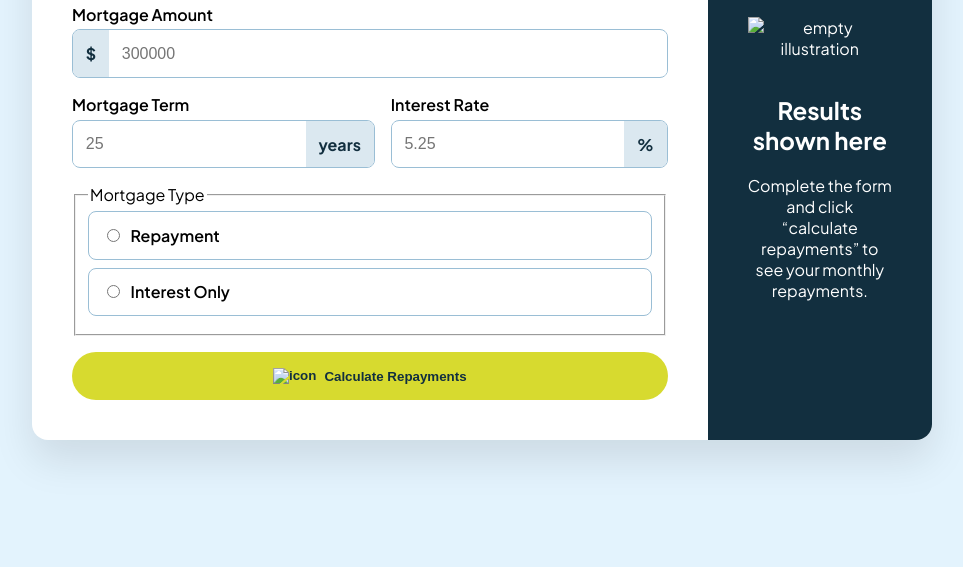
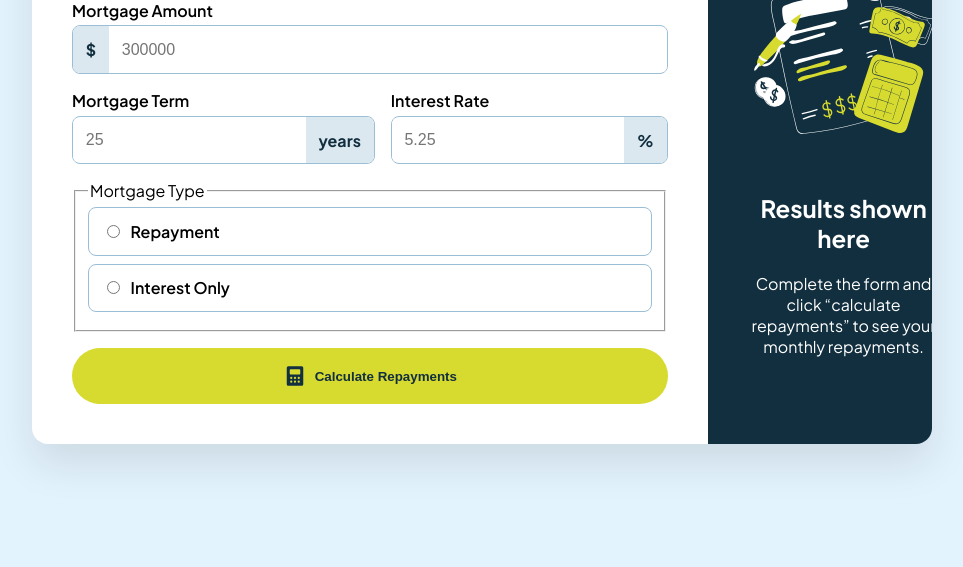
Before and after one commit to jessecube1234-beep/week4-mortgageRepaymentCalculator, a plain HTML site: page index.html in a window 1280 px wide. Shown: the part 233-800 px from the top of the page, without its empty margins (158-1121 px from the left). Drawn offline with Linux system fonts and the light colour scheme; the site is published under a folder, as on GitHub Pages, so addresses that start at the root find nothing.

Commit message:
update html

```diff
--- a/index.html
+++ b/index.html
@@ -62,7 +62,7 @@
 
         <!-- Button to calculate -->
         <button type="submit" class="btn">
-          <img src="/assets/images/icon-calculator.svg" alt="icon" />
+          <img src="./assets/images/icon-calculator.svg" alt="icon" />
           Calculate Repayments
         </button>
       </form>
@@ -71,7 +71,7 @@
     <!-- Right side -->
     <section class="results" id="results">
       <div class="results-empty" id="empty-state">
-        <img src="/assets/images/illustration-empty.svg" alt="empty illustration" />
+        <img src="./assets/images/illustration-empty.svg" alt="empty illustration" />
         <h2>Results shown here</h2>
         <p>Complete the form and click “calculate repayments” to see your monthly repayments.</p>
       </div>
```
